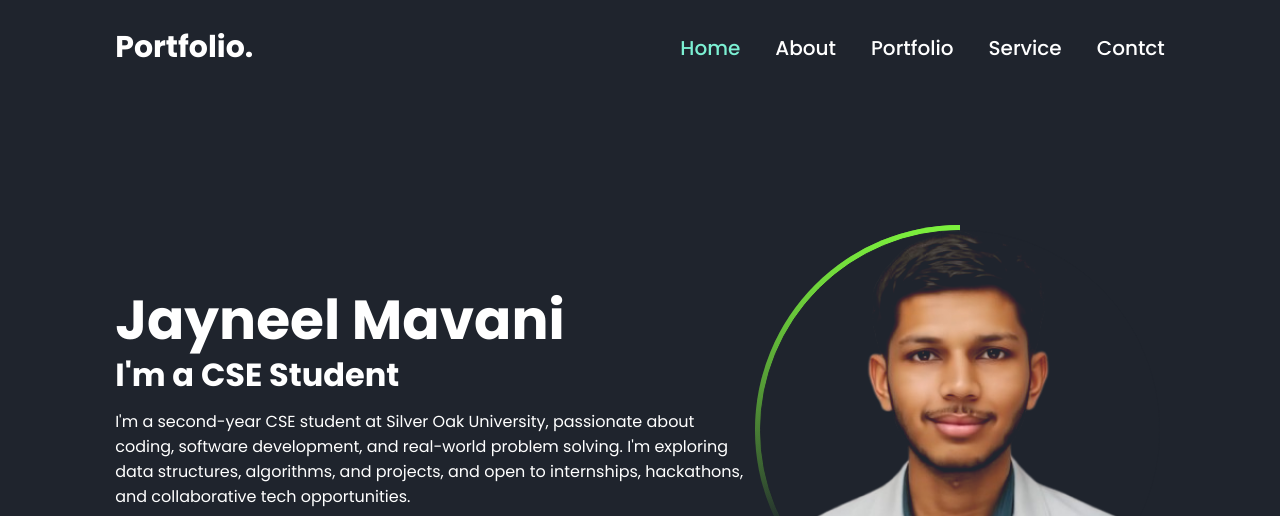
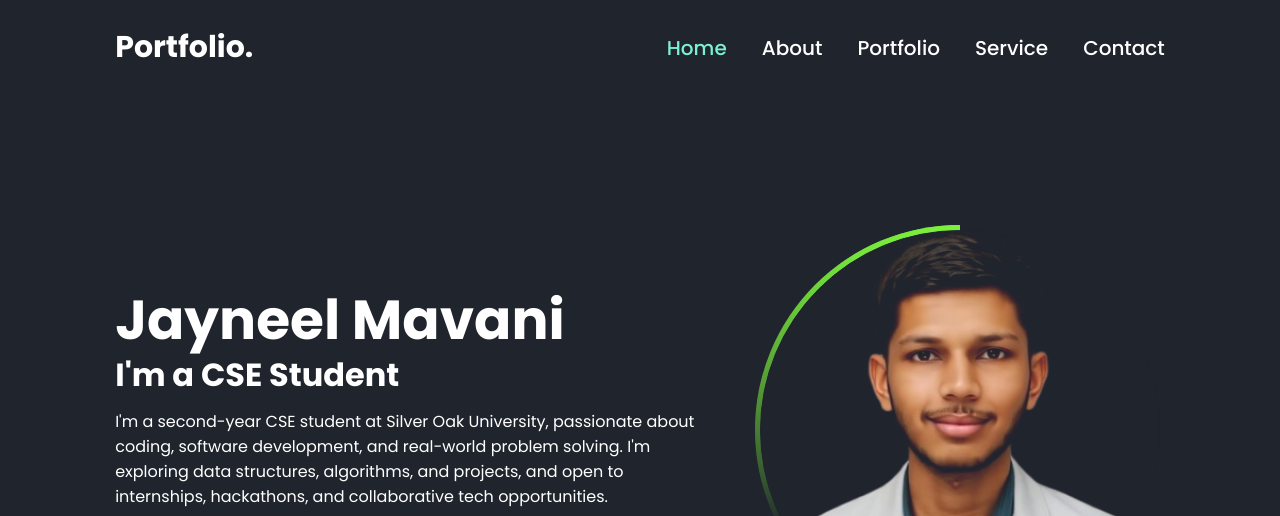
Before and after one commit to radiant82/radiant82.github.io, a plain HTML site: page index.html in a window 1280 px wide. Shown: the top 516 px of the page. Drawn offline with nearby package versions, Linux system fonts and the light colour scheme.

Commit message:
Add: Animation on website load
Navbar, Main and Bar Animation Add and Navbar Typo Fix

```diff
--- a/index.html
+++ b/index.html
@@ -18,9 +18,18 @@
         <li><a href="#">About</a></li>
         <li><a href="#">Portfolio</a></li>
         <li><a href="#">Service</a></li>
-        <li><a href="#">Contct</a></li>
+        <li><a href="#">Contact</a></li>
       </ul>
     </nav>
+
+    <div class="bars-animation">
+      <div class="bar" style="--i: 6"></div>
+      <div class="bar" style="--i: 5"></div>
+      <div class="bar" style="--i: 4"></div>
+      <div class="bar" style="--i: 3"></div>
+      <div class="bar" style="--i: 2"></div>
+      <div class="bar" style="--i: 1"></div>
+    </div>
 
     <section class="home">
       <div class="home-info">
--- a/style.css
+++ b/style.css
@@ -5,10 +5,6 @@
   padding: 0;
   box-sizing: border-box;
   font-family: "Poppins", sans-serif;
-}
-
-body {
-  background-color: #1f242d;
 }
 
 a {
@@ -26,6 +22,17 @@ a {
   justify-content: space-between;
   align-items: center;
   z-index: 100;
+  visibility: hidden;
+  opacity: 0;
+  animation: show-content 0.25s linear forwards;
+  animation-delay: 1.25s;
+}
+
+@keyframes show-content {
+  100% {
+    visibility: visible;
+    opacity: 1;
+  }
 }
 
 .navbar .logo {
@@ -60,9 +67,14 @@ a {
 .home {
   display: flex;
   align-items: center;
+  gap: 50px;
   height: 100vh;
   padding: 60px 9% 0;
   color: #ffffff;
+  visibility: hidden;
+  opacity: 0;
+  animation: show-content 0.75s linear forwards;
+  animation-delay: 1.5s;
 }
 
 .home-info h1 {
@@ -168,3 +180,26 @@ a {
   z-index: 2;
   mix-blend-mode: lighten;
 }
+
+.bars-animation {
+  position: absolute;
+  width: 100%;
+  height: 100%;
+  display: flex;
+  z-index: -1;
+}
+
+.bars-animation .bar {
+  width: 100%;
+  height: 100%;
+  background: #1f242d;
+  transform: translateY(-100%);
+  animation: showbars 0.5s ease-in-out forwards;
+  animation-delay: calc(0.1s * var(--i));
+}
+
+@keyframes showbars {
+  100% {
+    transform: translateY(0%);
+  }
+}
```
